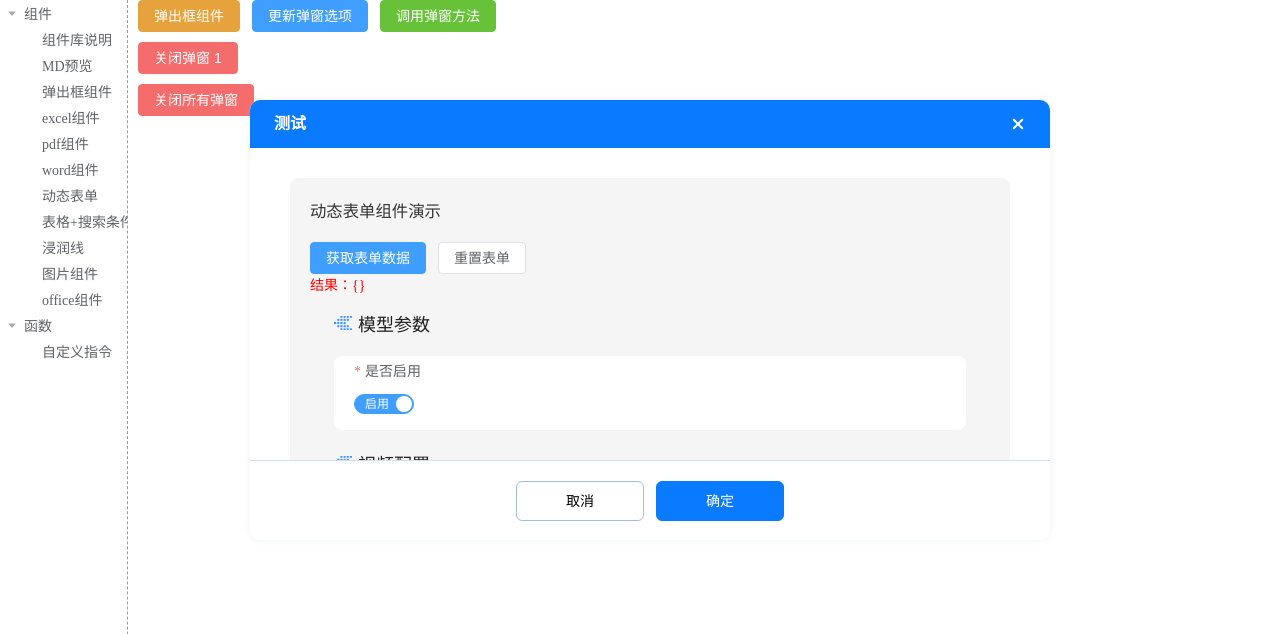
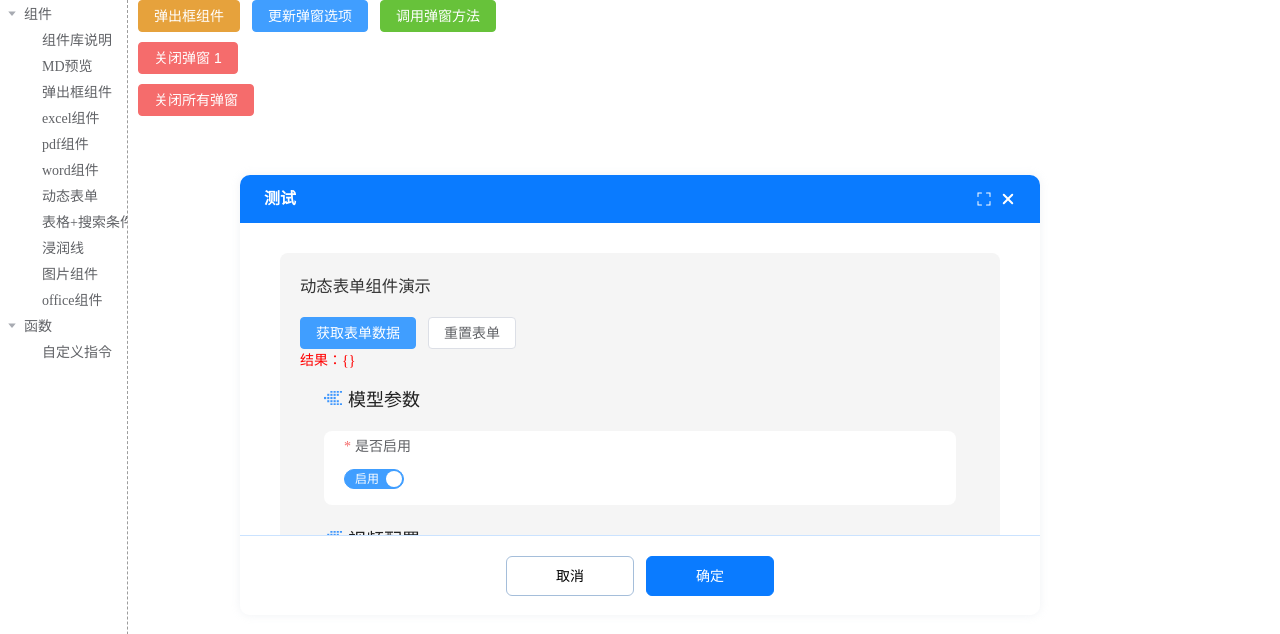
Before and after one commit to 75535596/vue3-components-plus, a Vue app: page /dialog in a window 1280 px wide. Shown: the top 634 px of the page. Built offline with nearby package versions, Linux system fonts and the light colour scheme; what vue-konva would draw is missing.

Commit message:
最大化能使用拖动

```diff
--- a/package.json
+++ b/package.json
@@ -1,6 +1,6 @@
 {
   "name": "vue3-components-plus",
-  "version": "3.0.22",
+  "version": "3.0.23",
   "private": false,
   "type": "module",
   "files": [
--- a/packages/components/NsDialog/comps/NsDialog.vue
+++ b/packages/components/NsDialog/comps/NsDialog.vue
@@ -1,11 +1,11 @@
 <template>
   <!-- 对话框组件，具有自定义头部、内容和底部 -->
   <el-dialog
-    :class="['dialog-plus', props.class, { 'dialog-absolute-position': isAbsolutePosition }]"
+    :class="['dialog-plus', props.class, { 'dialog-absolute-position': isAbsolutePosition, 'dialog-maximized': isMaximized }]"
     :modal-class="['dialog-plus-modal', props.class ? props.class + '-modal' : '']"
     :modal="props.modal"
     :modal-penetrable="(props.modal+'') === 'false'"
-    :draggable="props.draggable && !props.maxSize"
+    :draggable="props.draggable"
     :close-on-click-modal="props.closeOnClickModal"
     align-center
     v-model="visible"
@@ -228,7 +228,6 @@ const props = defineProps({
     type: Function,
     default: null,
   },
-  // 有放大按钮时不允许拖动，避免位置偏差
   draggable: {
     type: Boolean,
     default: false,
@@ -246,7 +245,6 @@ const props = defineProps({
     type: [Number, String],
     default: null,
   },
-  // 有放大按钮时不允许拖动，避免位置偏差
   maxSize: {
     type: Function,
     default: null,
@@ -436,11 +434,19 @@ onMounted(() => {
 watch(
   () => currentHeight.value,
   (newVal) => {
-    if (newVal) {
+    if (newVal !== null && newVal !== undefined && newVal !== '') {
       try {
-        const topBottom = tbPadding.value.replace('px', '')
-        _height.value = parseFloat(newVal + '') - parseFloat(topBottom) + 'px'
-        _centerHeight.value = `calc(100% - ${parseFloat(topBottom) * 2}px)`
+        const topBottom = parseFloat((tbPadding.value || '0').toString().replace('px', '')) || 0
+        const heightValue = String(newVal).trim()
+
+        if (typeof newVal === 'number' || /^\d+(\.\d+)?(px)?$/.test(heightValue)) {
+          const baseHeight = parseFloat(heightValue)
+          _height.value = `${baseHeight - topBottom}px`
+        } else {
+          _height.value = `calc(${heightValue} - ${topBottom}px)`
+        }
+
+        _centerHeight.value = `calc(100% - ${topBottom * 2}px)`
         return
       } catch (error) {
         console.log(error)
@@ -620,6 +626,11 @@ const events = {
     top: v-bind('dialogPosition.top');
   }
 
+  // 最大化时屏蔽拖拽产生的transform偏移，确保使用maxSize的x/y
+  &.dialog-maximized {
+    transform: none !important;
+  }
+
   .el-dialog__header {
     position: relative;
     box-sizing: border-box;
--- a/src/views/DialogDemo.vue
+++ b/src/views/DialogDemo.vue
@@ -56,9 +56,6 @@ function openDialog(data = {}) {
       width: '800px', // 宽度, 整个弹出框的高度，非内容高度
       height: '450px', // 高度, 不配置则默认为内容高度
       dialogPadding: [10, 20], // 弹窗内padding
-      // 弹窗绝对定位
-      x: 250 + openIndex.value * 20,
-      y: 100 + openIndex.value * 20,
       // 设置函数时，则有放大和还原按钮，且按返回的对象设置弹出框。（会关闭拖动功能）
       // maxSize: function () {
       //   return { width: '100%', height: '800px', x: 0, y: 100 }
@@ -68,6 +65,16 @@ function openDialog(data = {}) {
       showFooter: true, // 默认显示底部按钮
       immediately: false, // true立即取消弹出框, false异步请求后取消弹出框，默认false
       draggable: true, // 是否可拖拽，默认false
+      // 最大化方法
+      maxSize: () => ({
+        width: '100%',
+        height: '100%',
+        x: 0,
+        y: 0
+      }),
+      // 弹窗绝对定位
+      x: 'calc(50% - 400px)',
+      y: 'calc(50% - 225px)',
       // 底部确认按钮回调事件
       confirm: async (closeFn: any, componentRef: any, footerLoading: any) => {
         // 2.componentRef可以调用内部函数，前提需要defineExpose
```
